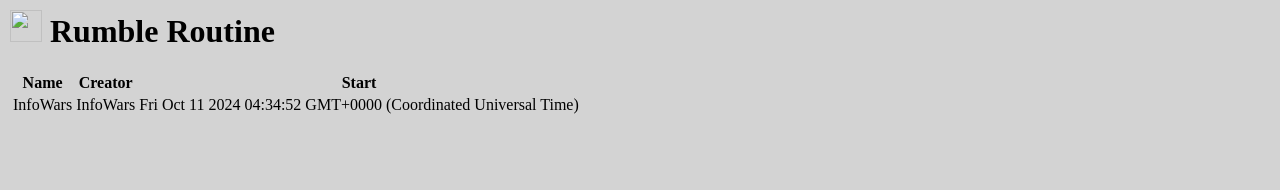
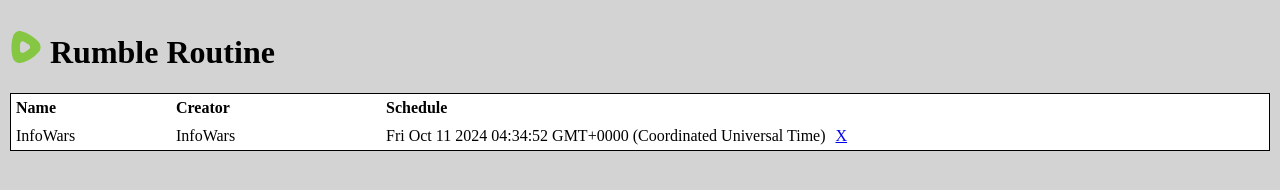
Before and after one commit to randallhunt/rumble-routine, a browser extension: page src/settings.html in a window 1280 px wide. Drawn offline with Linux system fonts and the light colour scheme.

Commit message:
build settings table

```diff
--- a/src/popup.css
+++ /dev/null
@@ -1,19 +0,0 @@
-html, body {
-    background: lightgray;
-    margin: 0;
-    padding: 0;
-  }
-  body {
-    padding: 10px;
-  }
-  .item {
-    color: darkgray;
-    cursor: arrow;
-    font-size: 12px;
-    padding: 4px;
-    white-space: nowrap;
-  }
-  .item:hover {
-    background-color: white;
-    color: black;
-  }
--- /dev/null
+++ b/src/settings.css
@@ -0,0 +1,69 @@
+html, body {
+    background: lightgray;
+    margin: 0;
+    padding: 0;
+}
+
+body {
+  padding: 10px;
+}
+
+#scheduleTable {
+  background-color: #fff;
+  border: solid 1px #000;
+  display: flex;
+  flex-direction: column;
+}
+
+#scheduleTable .heading {
+  font-weight: bold;
+}
+
+.schedule-row {
+  display: flex;
+  flex-direction: row;
+}
+
+.schedule-row > div {
+  font-size: 16px;
+  padding: 5px;
+}
+
+.schedule-name {
+  max-width: 150px;
+  width: 25%;
+}
+
+.schedule-creator {
+  max-width: 200px;
+  width: 25%;
+}
+
+.schedule-schedule {
+  flex-grow: 2;
+  width: 40%;
+}
+
+.schedule-actions {
+  max-width: 100px;
+  width: 10%;
+}
+
+/* table#scheduleTable th,
+table#scheduleTable td {
+  border-right: solid 1px #000;
+  border-bottom: solid 1px #000;
+} */
+
+/* .item {
+  color: darkgray;
+  cursor: arrow;
+  font-size: 12px;
+  padding: 4px;
+  white-space: nowrap;
+}
+
+.item:hover {
+  background-color: white;
+  color: black;
+} */
--- a/src/settings.html
+++ b/src/settings.html
@@ -1,28 +1,26 @@
+<!DOCTYPE html>
 <html>
   <head>
     <meta charset="UTF-8" />
     <meta http-equiv="X-UA-Compatible" content="IE=edge" />
     <meta name="viewport" content="width=device-width, initial-scale=1.0" />
-    <link rel="stylesheet" href="./popup.css" />
+    <link rel="stylesheet" href="./settings.css" />
   </head>
 
   <body>
     <header>
-      <h1><img src="default_icon.svg" width="32" height="32" /> Rumble Routine</h1>
+      <h1><img src="icon.svg" width="32" height="32" /> Rumble Routine</h1>
     </header>
     <!-- <p>tab number <span id="tabNum" /></p> -->
     <div id="currentSource"></div>
-    <table id="scheduleTable">
-      <thead>
-        <tr>
-          <th>Name</th>
-          <th>Creator</th>
-          <th>Start</th>
-          <th></th>
-        </tr>
-      </thead>
-      <tbody id="scheduleBody"></tbody>
-    </table>
+    <div id="scheduleTable">
+      <div class="schedule-row">
+        <div class="schedule-name heading">Name</div>
+        <div class="schedule-creator heading">Creator</div>
+        <div class="schedule-schedule heading">Schedule</div>
+        <div class="schedule-actions heading">&nbsp;</div>
+      </div>
+    </div>
   </body>
   <script src="settings.js"></script>
 </html>
--- a/src/settings.js
+++ b/src/settings.js
@@ -1,3 +1,12 @@
+function log(text) {
+  chrome.notifications.create({
+    iconUrl: chrome.runtime.getURL('icon1.jpg'),
+    message: text,
+    title: "Rumble Routine",
+    type: "basic"
+  })
+}
+
 chrome.runtime.onMessage.addListener((response, sender, sendResponse) => {
   const { message } = response
   // if (message == "hello") {
@@ -6,29 +15,51 @@
   document.getElementById('currentSource').append(message)
 })
 
+function deleteClick(e) {
+  e.stopPropagation()
+  e.preventDefault()
+  const t = e.target
+  const row = t.parentElement.parentElement
+  const id = row.dataset['id']
+  console.log(id)
+  log(`delete ${id}`)
+}
+
 const sched = [
   {
+    id: 12345,
     name: 'InfoWars',
     creator: 'InfoWars',
     start: new Date()
   }
 ]
+
 document.addEventListener('DOMContentLoaded', function() {
   const els = sched.map(item => {
-    const row = document.createElement('tr')
-    const nameCell = document.createElement('td')
+    const row = document.createElement('div')
+    row.className = 'schedule-row'
+    row.dataset.id = item.id
+    const nameCell = document.createElement('div')
+    nameCell.className = 'schedule-name'
     nameCell.innerHTML = item.name
-    const creatorCell = document.createElement('td')
+    const creatorCell = document.createElement('div')
+    creatorCell.className = 'schedule-creator'
     creatorCell.innerHTML = item.creator
-    const startCell = document.createElement('td')
+    const startCell = document.createElement('div')
+    startCell.className = 'schedule-date'
     startCell.innerHTML = item.start
+    const actionsCell = document.createElement('div')
+    const a = document.createElement('a')
+    a.href = '#'
+    a.innerHTML = 'X'
+    a.addEventListener('click', deleteClick)
+    actionsCell.appendChild(a)
     row.appendChild(nameCell)
     row.appendChild(creatorCell)
     row.appendChild(startCell)
+    row.appendChild(actionsCell)
     return row
   })
-  const scheduleBody = document.getElementById('scheduleBody')
-  els.forEach(row => scheduleBody.appendChild(row))
+  const scheduleTable = document.getElementById('scheduleTable')
+  els.forEach(row => scheduleTable.appendChild(row))
 }, false);
-
-document.getElementById('tabNum').innerHTML = 'hello'
```
